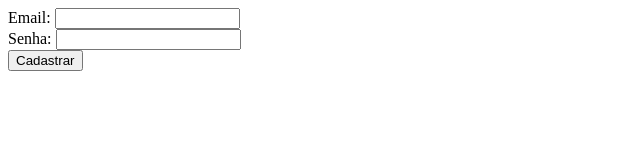
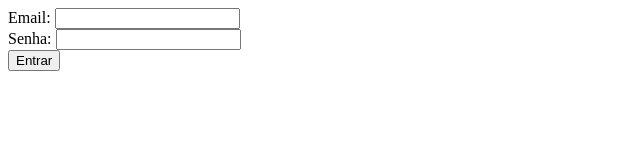
Before and after one commit to leoneldornelesporto/BancoDeDados-Avancado-Atividade-Avaliativa-02, a plain HTML site: page signIn.html in a window 1280 px wide. Shown: the full height of the page, 0-640 px from the left. Drawn offline with Linux system fonts and the light colour scheme.

Commit message:
Ajustando o nome do botão.

```diff
--- a/signIn.html
+++ b/signIn.html
@@ -11,6 +11,6 @@
 <label> Email: <input type="email" name="email" id="email"/>  </label> </br>
 <label> Senha: <input type="password" name="senha" id="senha"/> </label> <br/>
 
-<input type="button" name="cadastrar" onclick="signIn()" value="Cadastrar" id="cadastrar" /> </br>
+<input type="button" name="cadastrar" onclick="signIn()" value="Entrar" id="cadastrar" /> </br>
 </body>
 </html>
```
